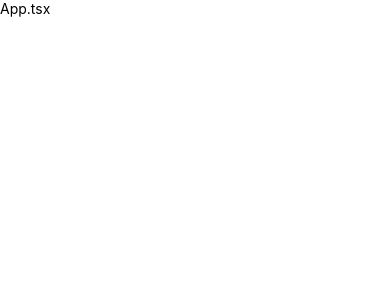
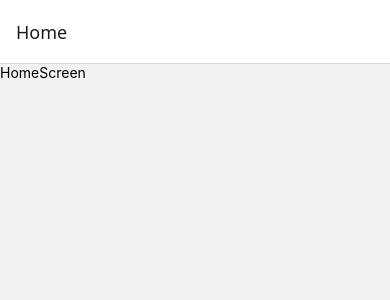
Before and after one commit to GerardoGarcia79/04-NavigationApp, a React Native app: screen / in a window 390 px wide. Shown: the top 300 px of the page. Built offline with nearby package versions, Linux system fonts and the light colour scheme.

Commit message:
Install Stack Navigator

```diff
--- /dev/null
+++ b/gesture-handler.js
@@ -0,0 +1 @@
+// Don't import react-native-gesture-handler on web
--- /dev/null
+++ b/gesture-handler.native.js
@@ -0,0 +1,2 @@
+// Only import react-native-gesture-handler on native platforms
+import 'react-native-gesture-handler';
--- a/package.json
+++ b/package.json
@@ -10,9 +10,12 @@
     "test": "jest"
   },
   "dependencies": {
+    "@react-native-masked-view/masked-view": "^0.3.2",
     "@react-navigation/native": "^7.0.14",
+    "@react-navigation/stack": "^7.1.1",
     "react": "18.3.1",
     "react-native": "0.76.6",
+    "react-native-gesture-handler": "^2.22.0",
     "react-native-safe-area-context": "^5.1.0",
     "react-native-screens": "^4.5.0"
   },
--- a/src/App.tsx
+++ b/src/App.tsx
@@ -1,11 +1,13 @@
+import '../gesture-handler';
+
 import {NavigationContainer} from '@react-navigation/native';
 import React from 'react';
-import {Text} from 'react-native';
+import {StackNavigator} from './presentation/routes/StackNavigator';
 
 export const App = () => {
   return (
     <NavigationContainer>
-      <Text>App.tsx</Text>
+      <StackNavigator />
     </NavigationContainer>
   );
 };
--- /dev/null
+++ b/src/presentation/routes/StackNavigator.tsx
@@ -0,0 +1,17 @@
+/* eslint-disable react/react-in-jsx-scope */
+import {createStackNavigator} from '@react-navigation/stack';
+import {ProductsScreen} from '../screens/products/ProductsScreen';
+import {SettingsScreen} from '../screens/settings/SettingsScreen';
+import {HomeScreen} from '../screens/home/HomeScreen';
+
+const Stack = createStackNavigator();
+
+export const StackNavigator = () => {
+  return (
+    <Stack.Navigator>
+      <Stack.Screen name="Home" component={HomeScreen} />
+      <Stack.Screen name="Products" component={ProductsScreen} />
+      <Stack.Screen name="Settings" component={SettingsScreen} />
+    </Stack.Navigator>
+  );
+};
```
Also changed, not shown: 1 other file (tests, documents, lock files or other folders).
